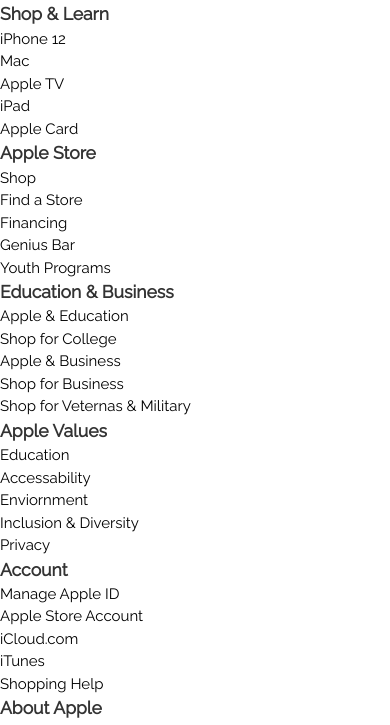
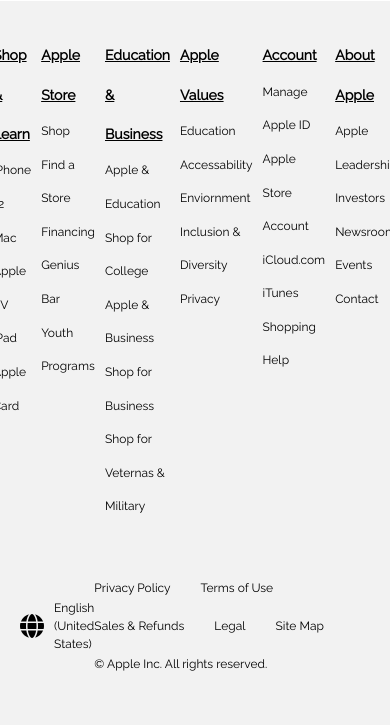
Before and after one commit to debutler266/Apple-News-Website, a plain HTML site: page index.html in a window 390 px wide. Shown: the part 2491-3216 px from the top of the page. Drawn offline with Linux system fonts and the light colour scheme.

Commit message:
finished desktop version of website including styling for the footer. Adding full mobile responsivness next

```diff
--- a/style.css
+++ b/style.css
@@ -189,3 +189,73 @@ ul {
 .follow * {
   margin-right: 10px;
 }
+
+/* Footer & other Important Links */
+.links {
+  background: #f2f2f2;
+  color: #616161;
+  font-size: 12px;
+  padding: 35px 0;
+}
+
+.links-inner {
+  max-width: 1100px;
+  margin: 0 auto; /* centered */
+  padding: 0 20px;
+  display: grid;
+  grid-template-columns: repeat(6, 1fr); /* 6 columns */
+  grid-gap: 10px;
+  align-items: flex-start;
+  justify-content: center;
+}
+
+.links li {
+  line-height: 2.8;
+}
+
+.links h3 {
+  line-height: 2.8;
+  text-decoration: underline;
+  font-weight: bold;
+  color: #000;
+}
+
+.links li a:hover {
+  text-decoration: underline;
+}
+
+.footer {
+  background: #f2f2f2;
+  color: #000;
+  font-size: 12px;
+  padding: 20px 0;
+}
+
+.footer-inner {
+  max-width: 1100px;
+  margin: 0 auto;
+  padding: 0 20px 0 20px;
+  display: flex;
+  align-items: center;
+  justify-content: space-between;
+}
+
+.footer div {
+  margin-bottom: 20px;
+  display: flex;
+  align-items: center;
+}
+
+.footer div i {
+  margin-right: 10px; /* Gives space between Icon & footer text */
+}
+
+.footer ul {
+  display: flex;
+  flex-wrap: wrap; /* keeps elements from going outside page, will stack on top of each other */
+}
+
+.footer li {
+  margin-right: 30px;
+  margin-bottom: 20px;
+}
```
Also changed, not shown: index.html (+1 -1 lines).
